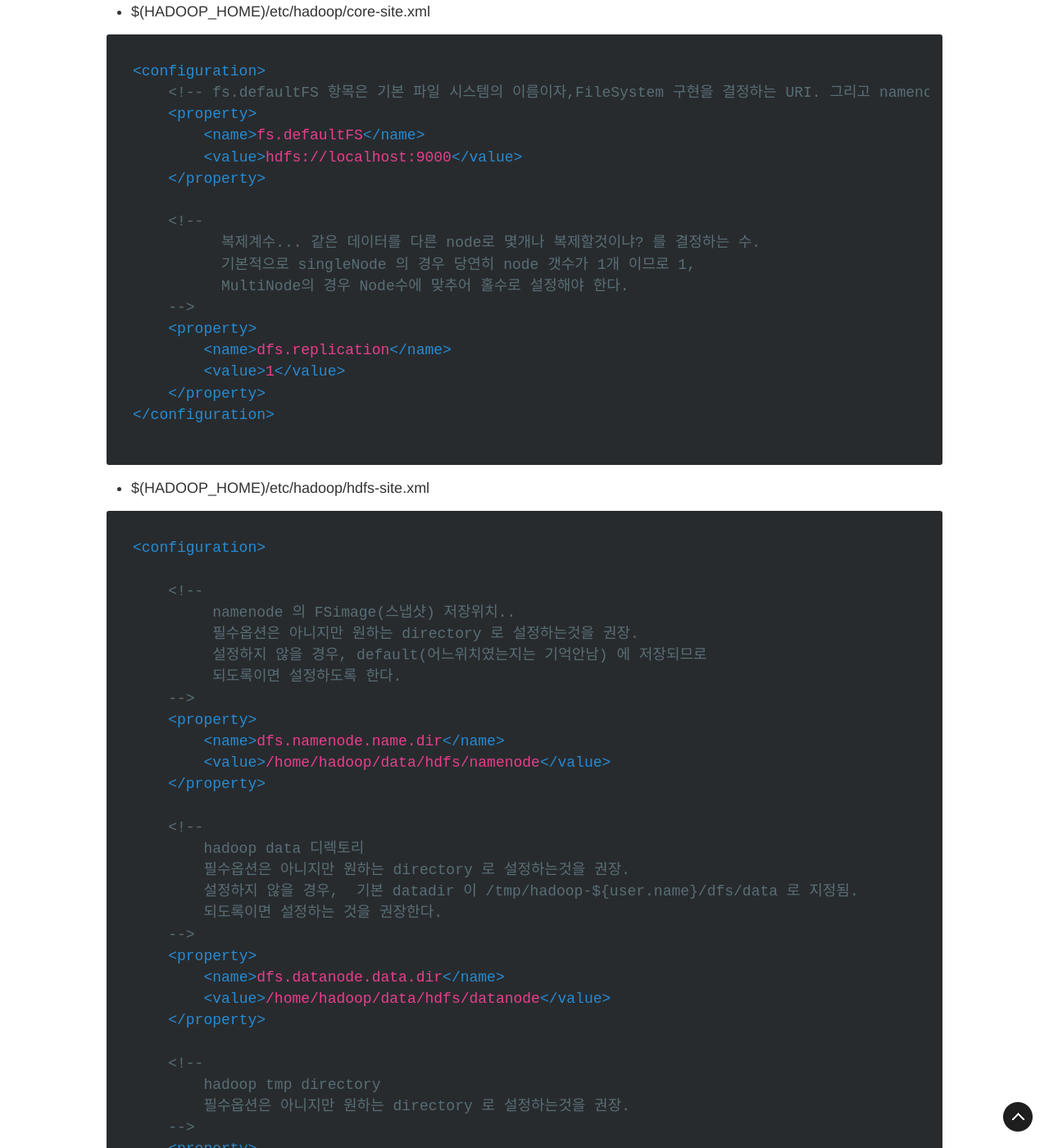
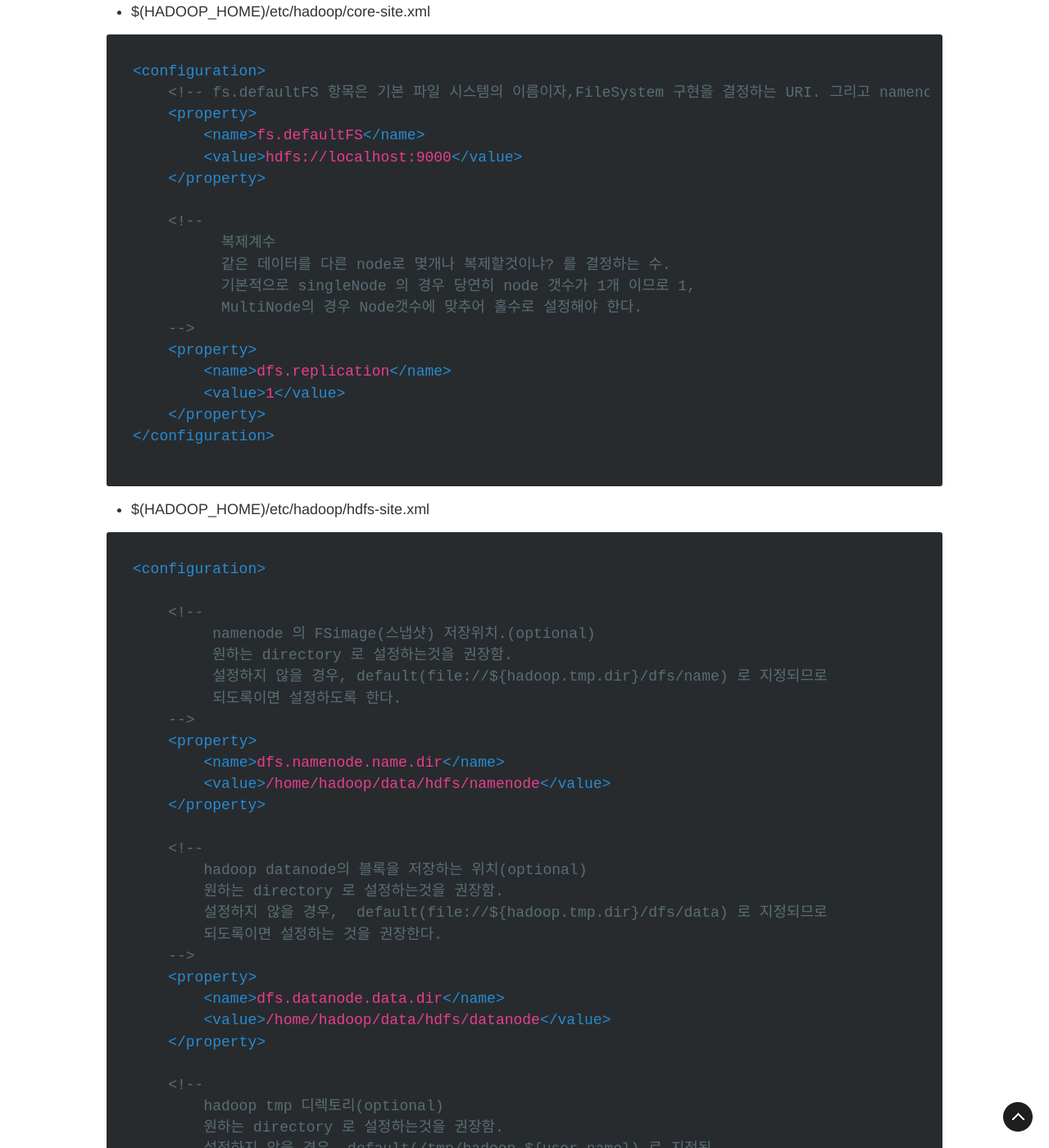
Before and after one commit to gymbombom/gymbombom.github.io, a Jekyll site: the page built from _posts/2023/2023-02-11-1-hadoop-singlenode-install.md, in a window 1280 px wide and 1400 px high, scrolled down 684 px. Shown: the whole window at 82% size. Built offline with Jekyll 4.4.1, drawn with Linux system fonts in a browser that asks for light colours; some web fonts are replaced; comment, search, counter and statistics services are not loaded; some of the changed text lies outside the part shown.

Commit message:
문구수정

````diff
--- a/_posts/2023/2023-02-11-1-hadoop-singlenode-install.md
+++ b/_posts/2023/2023-02-11-1-hadoop-singlenode-install.md
@@ -30,9 +30,10 @@ hadoop version 과 java version 간 호환성에 대하여 알고 싶으면, [Ha
     </property>
 
     <!--
-          복제계수... 같은 데이터를 다른 node로 몇개나 복제할것이냐? 를 결정하는 수.
+          복제계수
+          같은 데이터를 다른 node로 몇개나 복제할것이냐? 를 결정하는 수.
           기본적으로 singleNode 의 경우 당연히 node 갯수가 1개 이므로 1,
-          MultiNode의 경우 Node수에 맞추어 홀수로 설정해야 한다.
+          MultiNode의 경우 Node갯수에 맞추어 홀수로 설정해야 한다.
     -->
     <property>
         <name>dfs.replication</name>
@@ -47,9 +48,9 @@ hadoop version 과 java version 간 호환성에 대하여 알고 싶으면, [Ha
 <configuration>
 
     <!--
-         namenode 의 FSimage(스냅샷) 저장위치..
-         필수옵션은 아니지만 원하는 directory 로 설정하는것을 권장.
-         설정하지 않을 경우, default(어느위치였는지는 기억안남) 에 저장되므로
+         namenode 의 FSimage(스냅샷) 저장위치.(optional)
+         원하는 directory 로 설정하는것을 권장함.
+         설정하지 않을 경우, default(file://${hadoop.tmp.dir}/dfs/name) 로 지정되므로
          되도록이면 설정하도록 한다.
     -->
     <property>
@@ -58,9 +59,9 @@ hadoop version 과 java version 간 호환성에 대하여 알고 싶으면, [Ha
     </property>
 
     <!--
-        hadoop data 디렉토리
-        필수옵션은 아니지만 원하는 directory 로 설정하는것을 권장.
-        설정하지 않을 경우,  기본 datadir 이 /tmp/hadoop-${user.name}/dfs/data 로 지정됨.
+        hadoop datanode의 블록을 저장하는 위치(optional)
+        원하는 directory 로 설정하는것을 권장함.
+        설정하지 않을 경우,  default(file://${hadoop.tmp.dir}/dfs/data) 로 지정되므로
         되도록이면 설정하는 것을 권장한다.
     -->
     <property>
@@ -69,8 +70,9 @@ hadoop version 과 java version 간 호환성에 대하여 알고 싶으면, [Ha
     </property>
 
     <!--
-        hadoop tmp directory
-        필수옵션은 아니지만 원하는 directory 로 설정하는것을 권장.
+        hadoop tmp 디렉토리(optional)
+        원하는 directory 로 설정하는것을 권장함.
+        설정하지 않을 경우, default(/tmp/hadoop-${user.name}) 로 지정됨.
     -->
     <property>
         <name>hadoop.tmp.dir</name>
@@ -106,8 +108,8 @@ namenode 및 datanode를 기동한다.
 ```
 
 #### 확인
-* namenode web interface  UI 에 접속하여 잘 실행되었는지 확인한다.
-NameNode - http://localhost:50070/
+* namenode web interface UI 에 접속하여 잘 실행되었는지 확인한다.
+NameNode - http://localhost:9870/
 
 ---
 
````
Also changed, not shown: other parts of _posts/2023/2023-02-11-1-hadoop-singlenode-install.md (+3 -3 lines).
